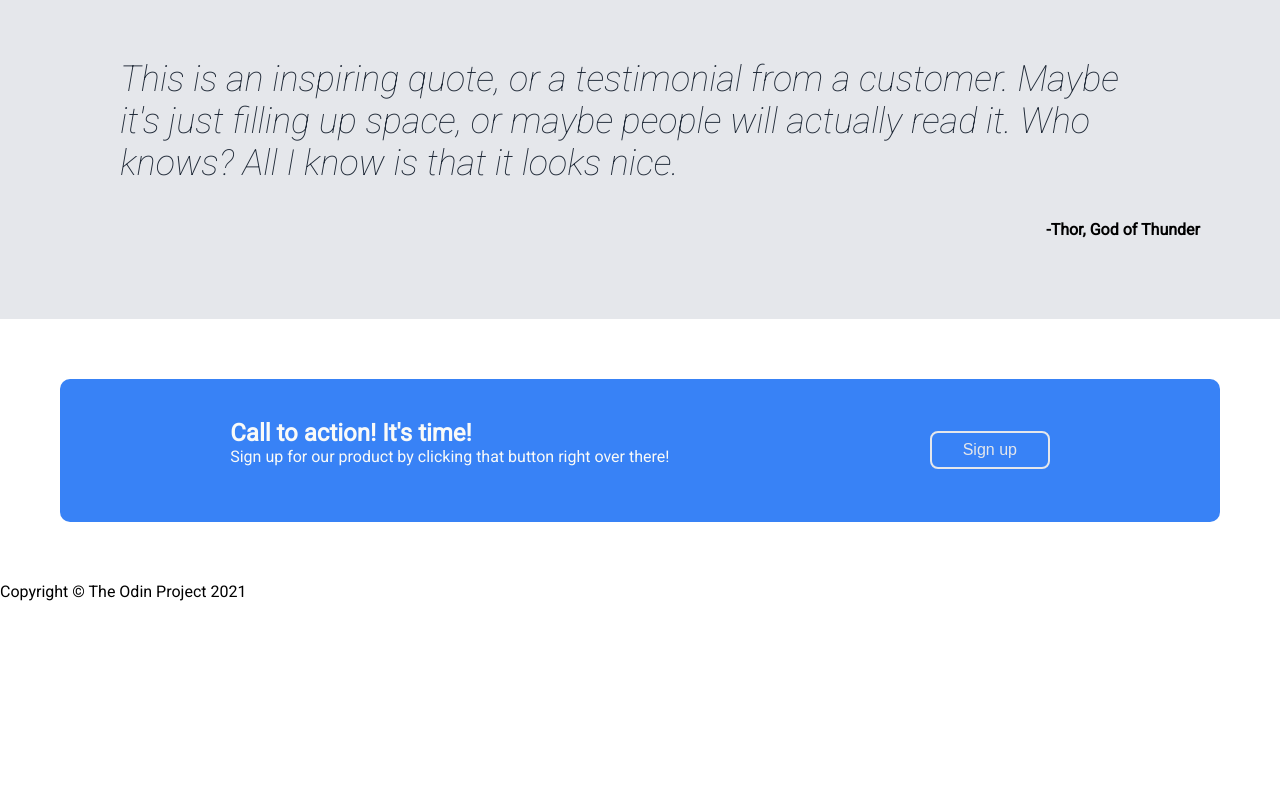
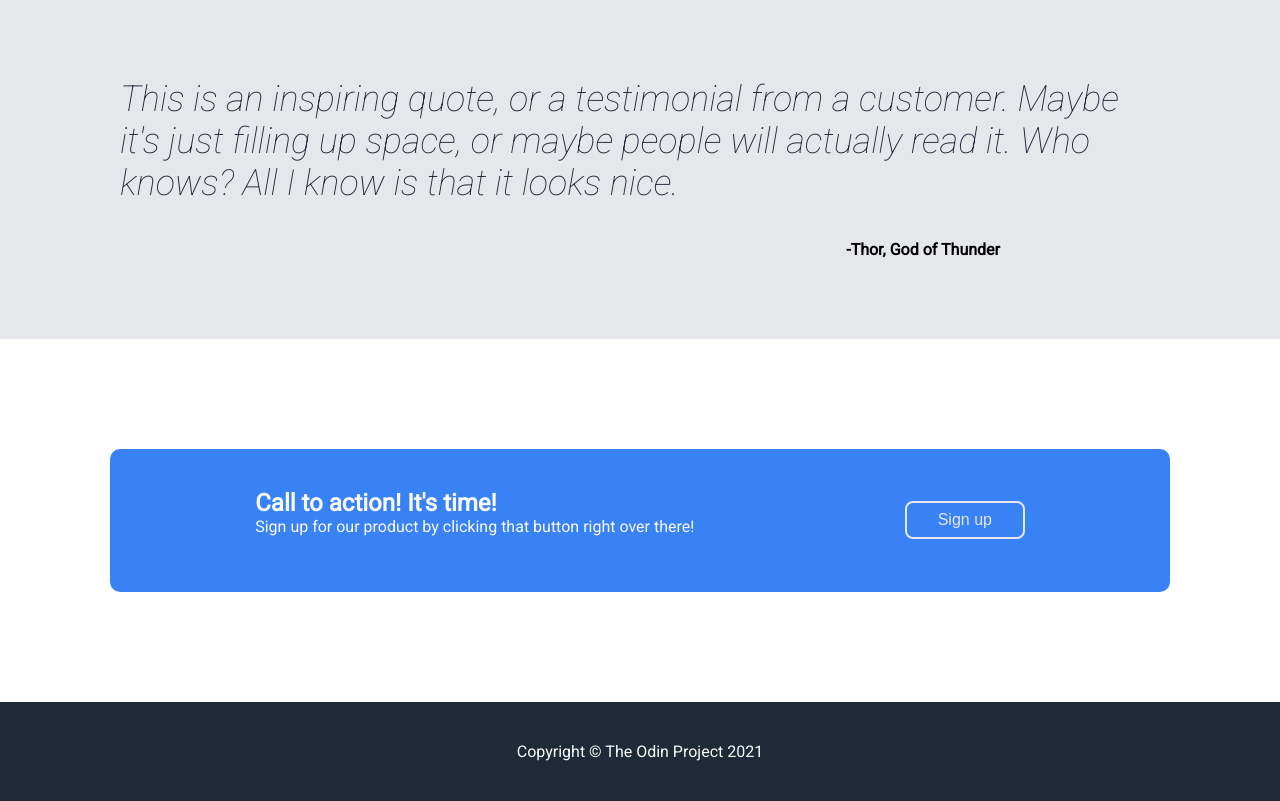
Before and after one commit to kalinaptrsn/odin-landing-page, a plain HTML site: page index.html in a window 1280 px wide. Shown: the part 790-1591 px from the top of the page. Before the commit the page ends 1391 px from the top, so only its background shows below. Drawn offline with Linux system fonts and the light colour scheme.

Commit message:
Add styling to footer

```diff
--- a/style.css
+++ b/style.css
@@ -22,6 +22,7 @@ body {
 figcaption {
     align-self: flex-end;
     font-weight: bolder;
+    padding-right: 200px;
 }
 
 p {
@@ -112,9 +113,11 @@ ul {
     font-weight: 700;
     text-align: center;
 }
+
 .navbar {
     display: flex;
     justify-content: space-around;
+    padding: 10px;
 }
 
 .text {
@@ -126,6 +129,7 @@ ul {
     display: flex;
     justify-content: center;
     align-items: center;
+    margin: 50px;
     padding: 60px;
 }
 
@@ -156,3 +160,10 @@ ul {
     background-color: #E5E7EB;
     padding: 80px;
 }
+
+.footer {
+    background-color: #1F2937;
+    color: #F9FAF8;
+    padding: 40px;
+    text-align: center;
+}
```
